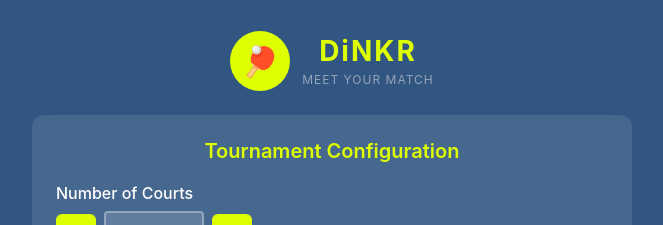
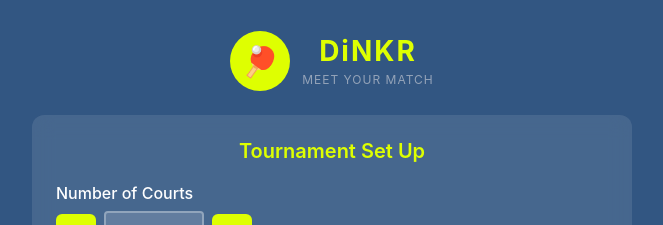
Before and after one commit to dinkrdan/DiNKR-tournament, a plain HTML site: page index.html in a window 1280 px wide. Shown: the top 225 px of the page, without its empty margins (308-971 px from the left). Drawn offline with nearby package versions, Linux system fonts and the light colour scheme.

Commit message:
Update to config index.html

```diff
--- a/index.html
+++ b/index.html
@@ -1784,7 +1784,7 @@
                             h('h3', {
                                 key: 'title',
                                 style: { fontSize: '20px', fontWeight: '600', marginBottom: '20px', color: '#deff01', textAlign: 'center' }
-                            }, 'Tournament Configuration'),
+                            }, 'Tournament Set Up'),
                             h('div', {
                                 key: 'fields',
                                 style: { display: 'flex', flexDirection: 'column', gap: '20px' }
```
